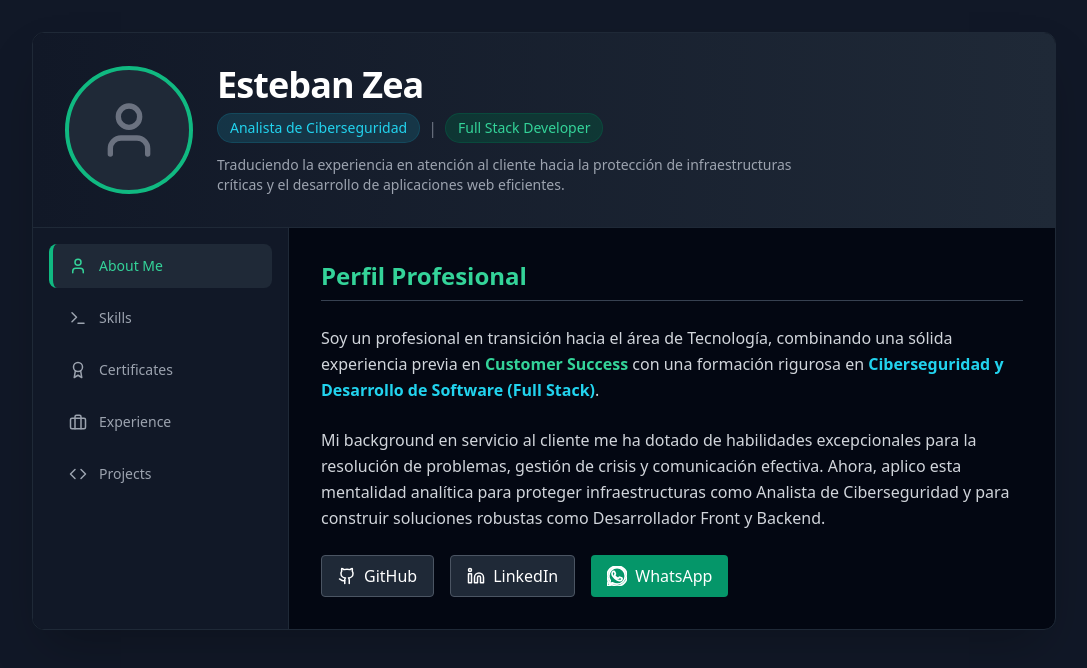
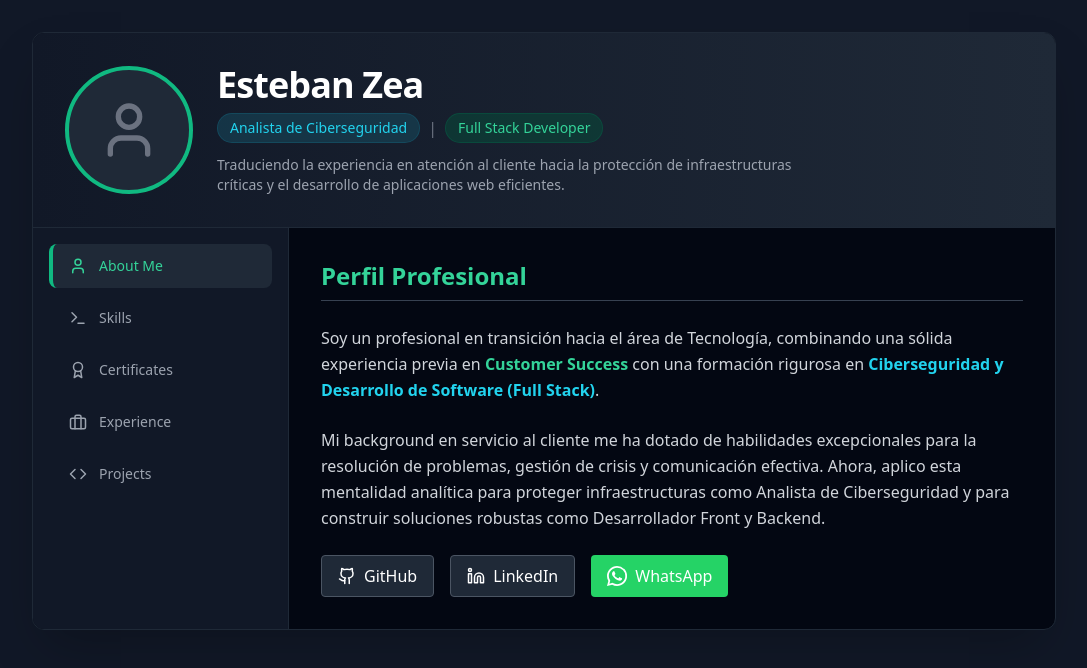
Before and after one commit to estebanzeaalvarez/My-Curriculum-Is-Here, a React (Vite) app: page / in a window 1280 px wide. Shown: the top 668 px of the page, without its empty margins (96-1183 px from the left). Built offline with nearby package versions, Linux system fonts and the light colour scheme.

Commit message:
Update WhatsApp link styling and SVG icon

```diff
--- a/App.jsx
+++ b/App.jsx
@@ -49,16 +49,12 @@ const App = () => {
                 href="https://wa.me/573135320094"
                 target="_blank"
                 rel="noopener noreferrer"
-                className="flex items-center gap-2 bg-emerald-600 hover:bg-emerald-500 text-white px-4 py-2 rounded transition-colors"
+                className="flex items-center gap-2 bg-[#25D366] hover:bg-[#20ba5a] text-white px-4 py-2 rounded transition-colors font-medium"
               >
                 <svg
-                  className="w-5 h-5"
                   viewBox="0 0 24 24"
-                  fill="none"
-                  stroke="currentColor"
-                  strokeWidth="2"
-                  strokeLinecap="round"
-                  strokeLinejoin="round"
+                  className="w-5 h-5 fill-current"
+                  xmlns="http://www.w3.org/2000/svg"
                 >
                   <path d="M17.472 14.382c-.297-.149-1.758-.867-2.03-.967-.273-.099-.471-.148-.67.15-.197.297-.767.966-.94 1.164-.173.199-.347.223-.644.075-.297-.15-1.255-.463-2.39-1.475-.883-.788-1.48-1.761-1.653-2.059-.173-.297-.018-.458.13-.606.134-.133.298-.347.446-.52.149-.174.198-.298.298-.497.099-.198.05-.371-.025-.52-.075-.149-.669-1.612-.916-2.207-.242-.579-.487-.5-.669-.51-.173-.008-.371-.01-.57-.01-.198 0-.52.074-.792.372-.272.297-1.04 1.016-1.04 2.479 0 1.462 1.065 2.875 1.213 3.074.149.198 2.096 3.2 5.077 4.487.709.306 1.262.489 1.694.625.712.227 1.36.195 1.871.118.571-.085 1.758-.719 2.006-1.413.248-.694.248-1.289.173-1.413-.074-.124-.272-.198-.57-.347m-5.421 7.403h-.004a9.87 9.87 0 01-5.031-1.378l-.361-.214-3.741.982.998-3.648-.235-.374a9.86 9.86 0 01-1.51-5.26c.001-5.45 4.436-9.884 9.888-9.884 2.64 0 5.122 1.03 6.988 2.898a9.825 9.825 0 012.893 6.994c-.001 5.45-4.435 9.884-9.886 9.884m8.413-18.297A11.815 11.815 0 0012.05 0C5.414 0 0 5.414 0 12.05c0 2.122.551 4.19 1.597 6.01L0 24l6.135-1.61a11.782 11.782 0 005.91 1.594h.005c6.632 0 12.045-5.414 12.045-12.05 0-3.212-1.252-6.234-3.522-8.505z" />
                 </svg>
```
